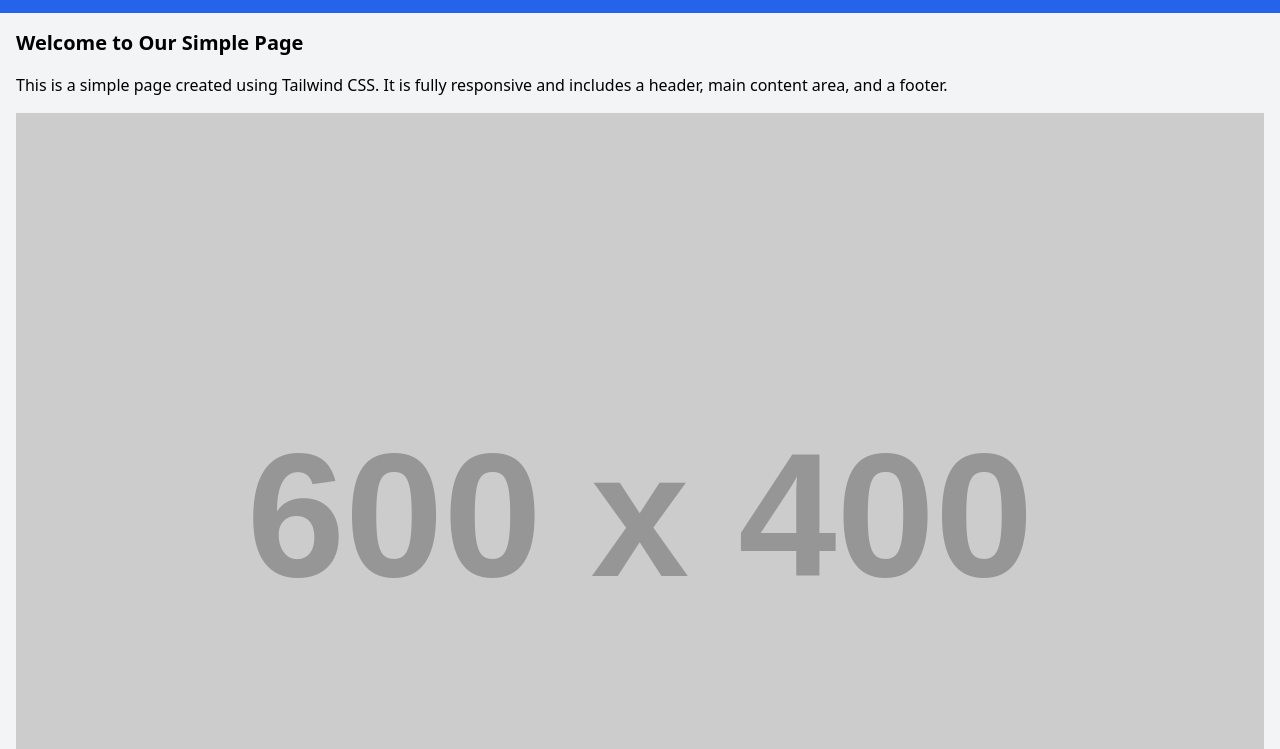
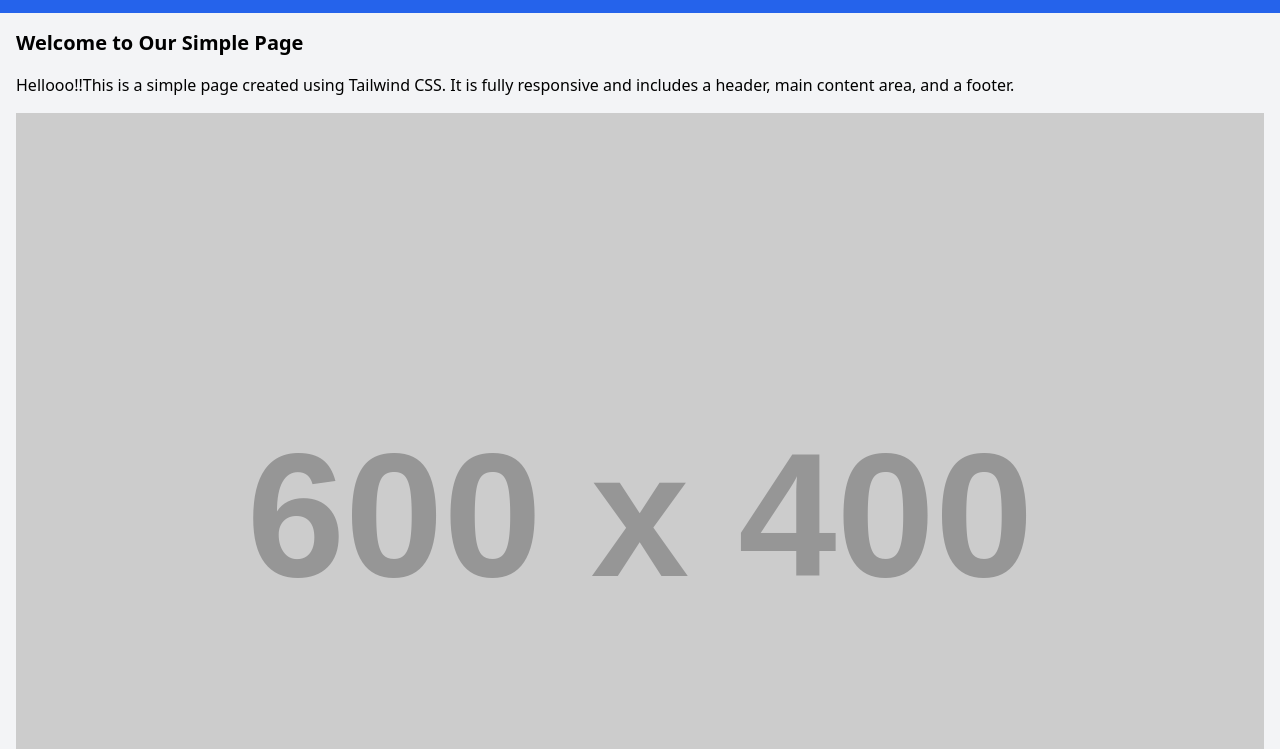
Before and after one commit to Praveen-AP-2002/testsite, a plain HTML site: page index.html in a window 1280 px wide. Shown: the part 51-800 px from the top of the page. Drawn offline with nearby package versions, Linux system fonts and the light colour scheme; placeholder pictures from the web are drawn by us.

Commit message:
hello added

```diff
--- a/index.html
+++ b/index.html
@@ -48,7 +48,7 @@
      Welcome to Our Simple Page
     </h2>
     <p class="mb-4">
-     This is a simple page created using Tailwind CSS. It is fully responsive and includes a header, main content area, and a footer.
+     Hellooo!!This is a simple page created using Tailwind CSS. It is fully responsive and includes a header, main content area, and a footer.
     </p>
     <img alt="A placeholder image showing a simple layout with a header, main content, and footer" class="w-full h-auto" src="https://placehold.co/600x400"/>
    </section>
```
